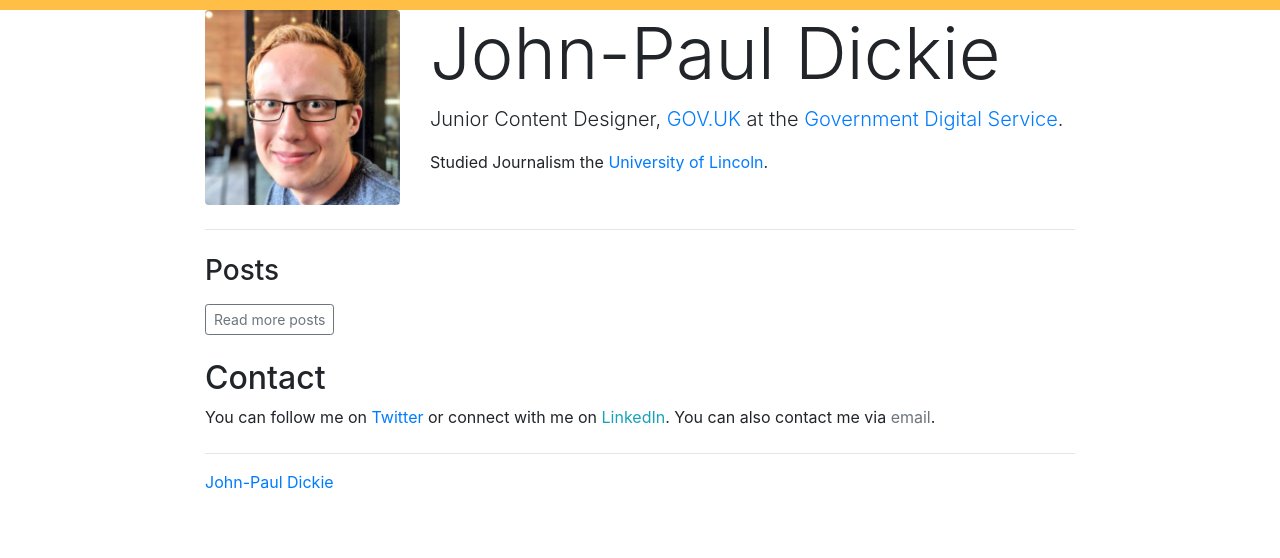
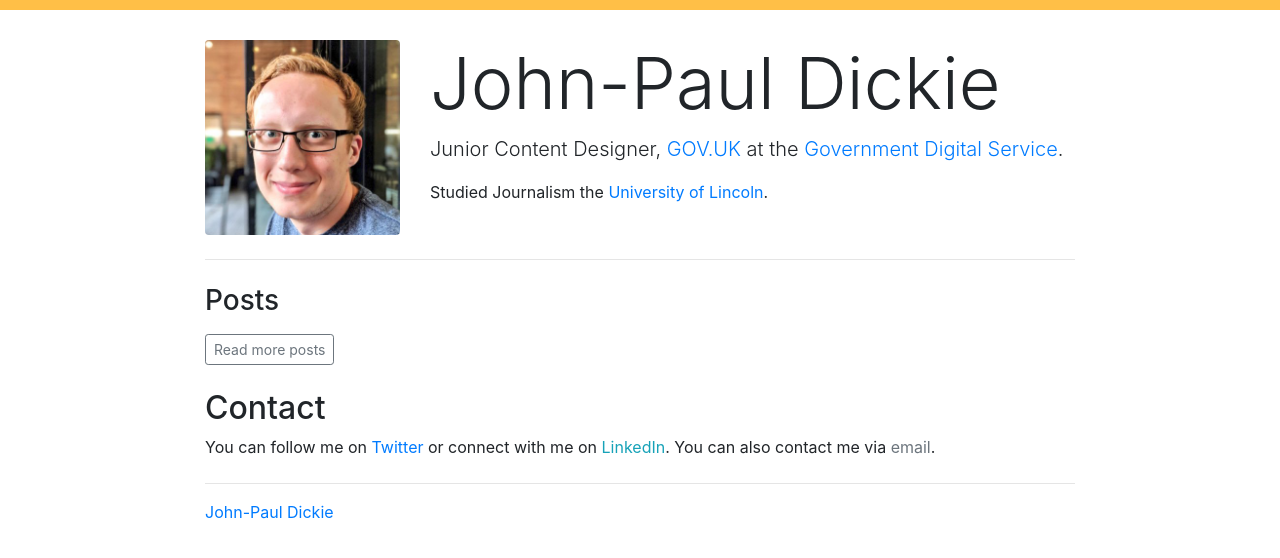
Before and after one commit to johnpauldickie/johnpauldickie.github.io, a Jekyll site: the page built from index.html, in a window 1280 px wide. Shown: the top 558 px of the page. Built offline with Jekyll 4.4.1, drawn with Linux system fonts in a browser that asks for light colours; nearby versions of some CDN libraries.

Commit message:
Homepage style update

```diff
--- a/_layouts/default.html
+++ b/_layouts/default.html
@@ -15,7 +15,7 @@
    <link href="{{ "/assets/css/style.css" | prepend: site.baseurl }}?{{site.time | date: '%s%N'}}" rel="stylesheet">
 
      </head>
-  <body>
+  <body class="home">
 
 	  <div class="container">
    <div class="row">
```
